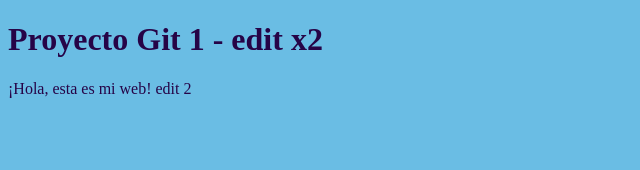
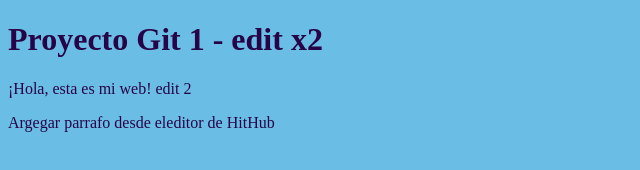
Before and after one commit to HuilenGarcia/Proyecto1github, a plain HTML site: page Index.HTML in a window 1280 px wide. Shown: the whole page, without its empty margins (0-640 px from the left). Drawn offline with Linux system fonts and the light colour scheme.

Commit message:
Update Index.HTML

```diff
--- a/Index.HTML
+++ b/Index.HTML
@@ -8,5 +8,6 @@
   <body>
     <h1> Proyecto Git 1  - edit x2</h1>
     <p>¡Hola, esta es mi web! edit 2</p>
+    <p>Argegar parrafo desde eleditor de HitHub</p>
   </body>
 </html>
```
